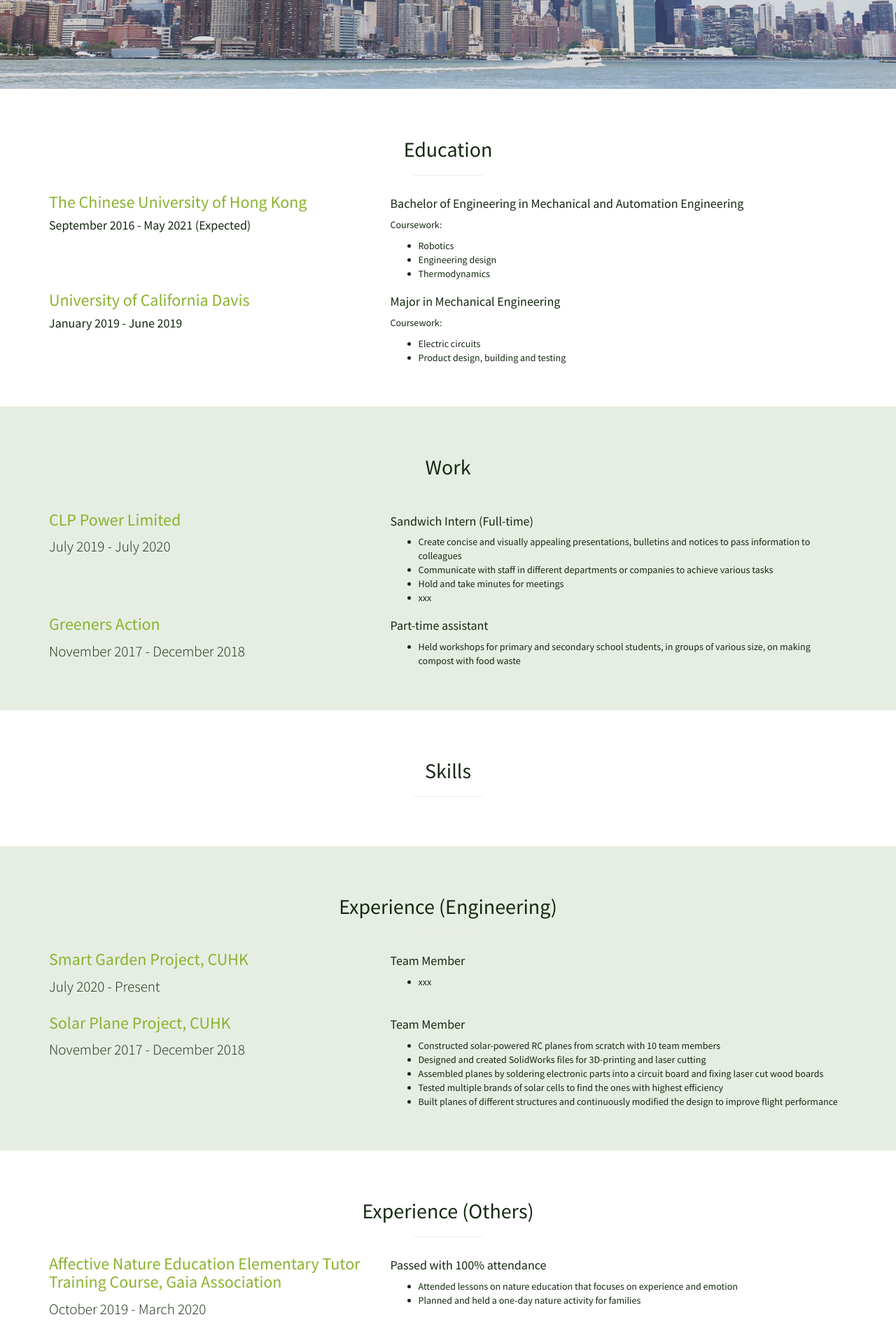
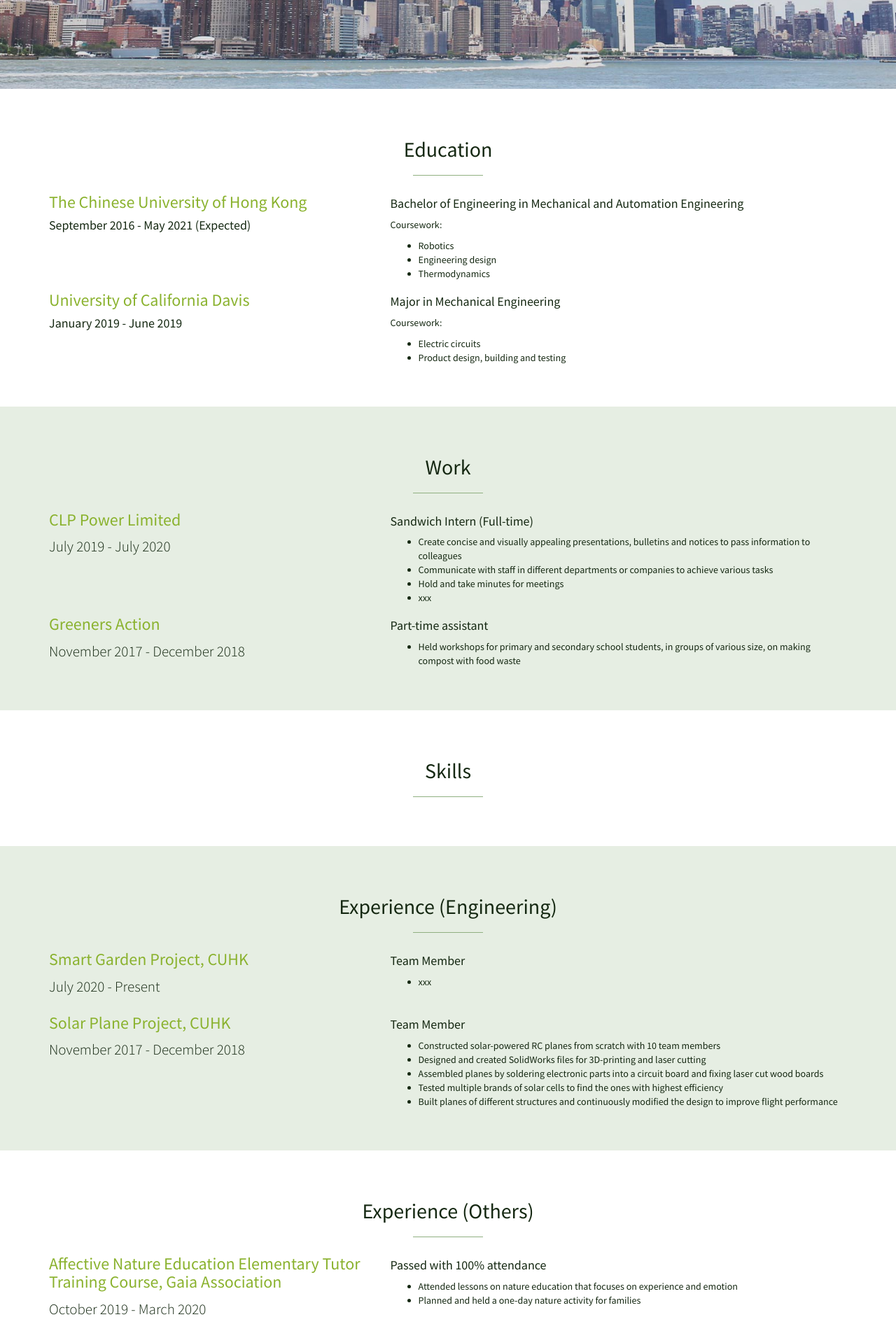
Before and after one commit to leelacceber/stylish-portfolio-jekyll-master, a Jekyll site: the page built from index.html, in a window 1280 px wide. Shown: the part 773-2685 px from the top of the page at 70% size. Built offline with Jekyll 4.4.1, drawn with Linux system fonts in a browser that asks for light colours.

Commit message:
Update stylish-portfolio.css

```diff
--- a/css/stylish-portfolio.css
+++ b/css/stylish-portfolio.css
@@ -82,7 +82,7 @@ a:focus {
 
 hr.small {
     max-width: 100px;
-    color: #90b081;
+    border-top-color: #90b081;
 }
 
 /* Side Menu */
```
